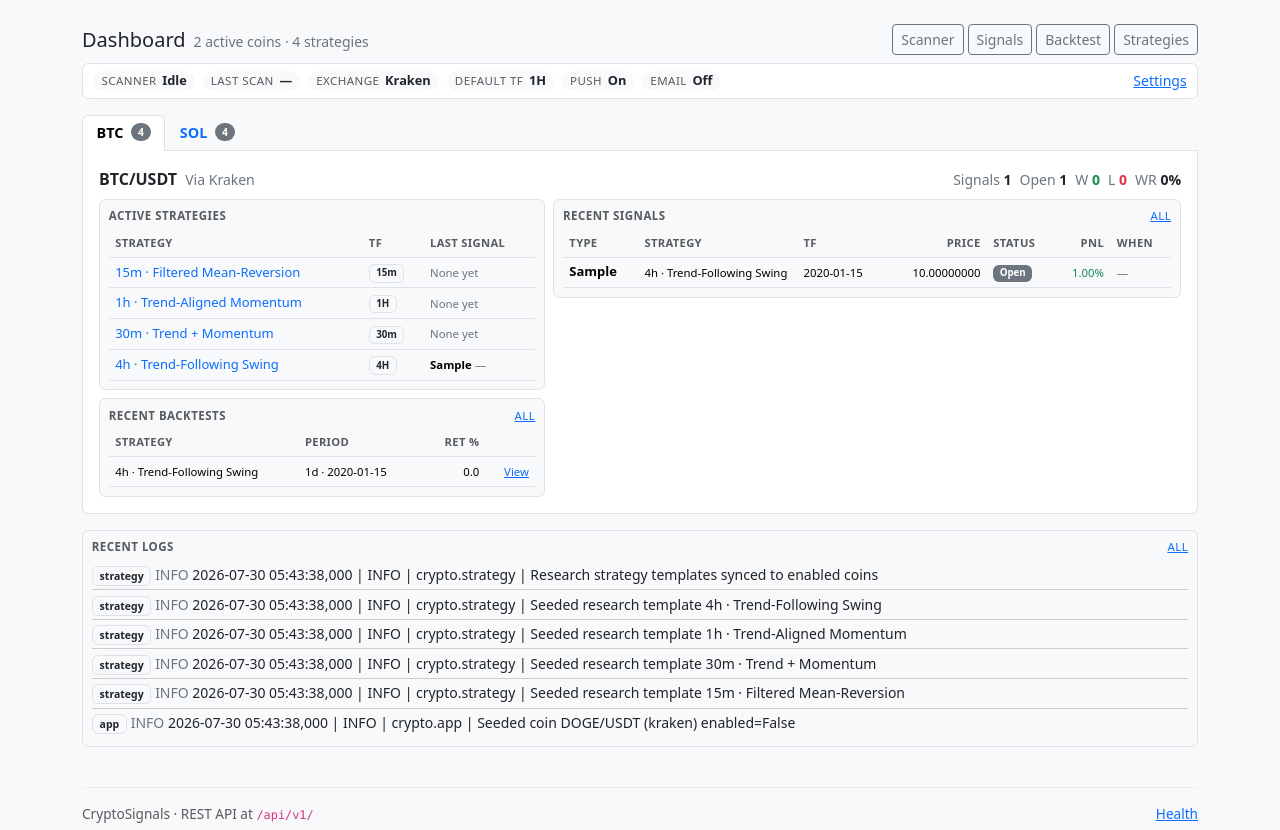
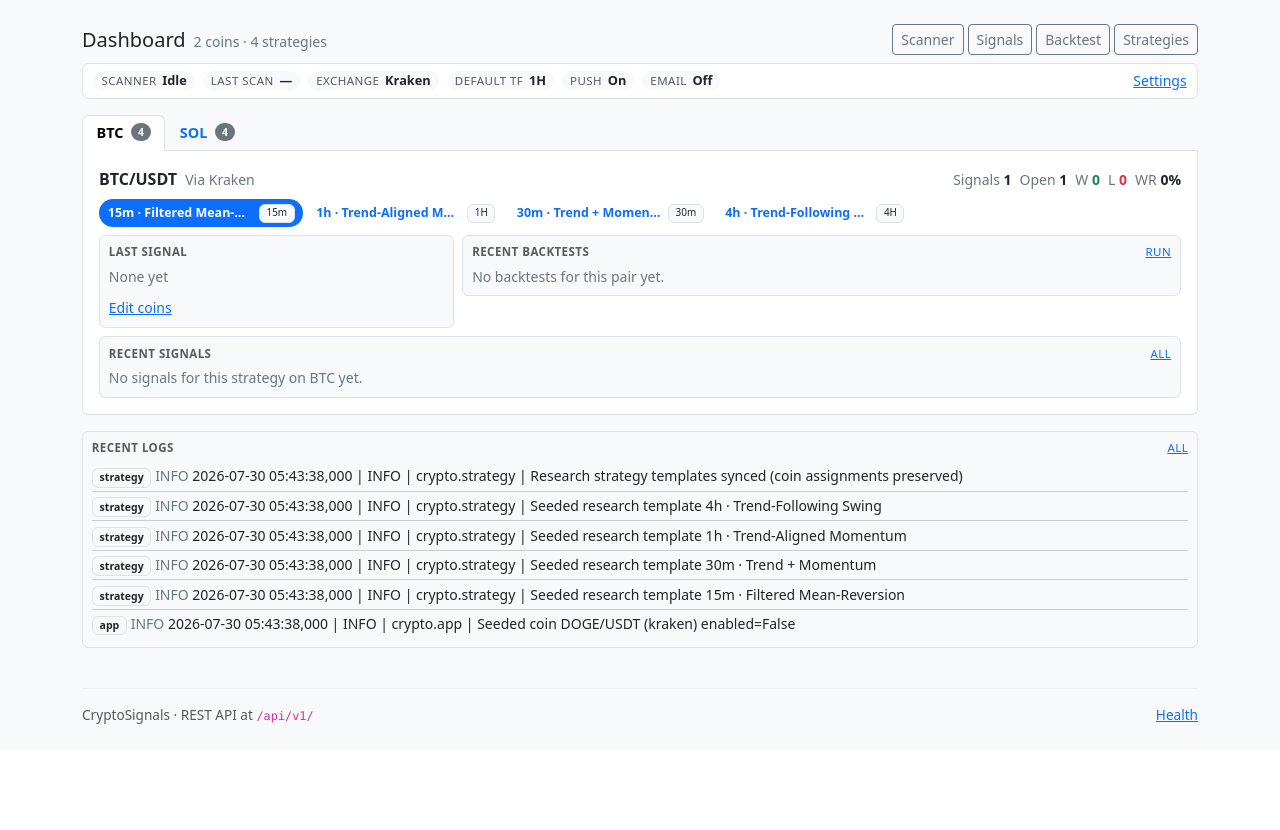
Before and after one commit to pakabbas/CryptoSignals, a Flask app: page / in a window 1280 px wide. Shown: the part 57-887 px from the top of the page. After the commit the page ends 781 px from the top, so only its background shows below. Run offline with Flask 3, Linux system fonts and the light colour scheme; data comes from the database, SQL or seed files in the repository; tables that the repository leaves empty hold one stand-in row (values such as "Sample post"); some libraries are stand-ins or nearby versions.

Commit message:
Add per-strategy coin assignment and refine compact dashboard tabs.
Strategies can assign enabled coins on /strategies/; scanner, backtest, and deploy scripts respect those links. Dashboard uses coin tabs with nested strategy pills and fixes the push-alert test for CI deploy.

Co-authored-by: Cursor <cursoragent@cursor.com>

```diff
--- a/app/routes/dashboard.py
+++ b/app/routes/dashboard.py
@@ -70,10 +70,18 @@ def _build_coin_panels(enabled_coins, strategies_by_coin) -> list[dict[str, Any]
         strategy_rows = []
         for strategy in strategies:
             last = latest_by_strategy.get(strategy.id)
+            strategy_signals = [
+                sig for sig in recent if sig.strategy_id == strategy.id
+            ][:8]
+            strategy_backtests = [
+                bt for bt in backtests if bt.strategy_id == strategy.id
+            ][:3]
             strategy_rows.append(
                 {
                     "strategy": strategy,
                     "last_signal": last,
+                    "signals": strategy_signals,
+                    "backtests": strategy_backtests,
                 }
             )
 
@@ -105,8 +113,13 @@ def index():
 
     strategies_by_coin: dict[int, list] = defaultdict(list)
     for coin in enabled_coins:
-        linked = strategy_service.list_enabled_for_coin(coin.id)
-        strategies_by_coin[coin.id] = linked or list(all_enabled_strategies)
+        strategies_by_coin[coin.id] = strategy_service.list_enabled_for_coin(coin.id)
+
+    active_strategies = [
+        strategy
+        for strategy in all_enabled_strategies
+        if strategy_service.list_enabled_coins_for_strategy(strategy.id)
+    ]
 
     coin_panels = _build_coin_panels(enabled_coins, strategies_by_coin)
     recent_logs = LogEntry.query.order_by(LogEntry.created_at.desc()).limit(6).all()
@@ -123,7 +136,7 @@ def index():
         primary_coin=primary,
         enabled_coins=enabled_coins,
         coin_panels=coin_panels,
-        running_strategies=all_enabled_strategies,
+        running_strategies=active_strategies,
         recent_logs=recent_logs,
         smtp=smtp_row,
         smtp_configured=smtp_configured,
--- a/app/services/backtest_service.py
+++ b/app/services/backtest_service.py
@@ -60,6 +60,11 @@ class BacktestService(BaseService[BacktestResult]):
         strategy = Strategy.query.get_or_404(strategy_id)
         coin = Coin.query.get_or_404(coin_id)
         timeframe = strategy.timeframe
+
+        if not any(c.id == coin_id and c.enabled for c in strategy.coins):
+            raise ValueError(
+                f"{coin.symbol} is not assigned to strategy '{strategy.name}'"
+            )
 
         if download:
             self.downloader.download_and_store(
--- a/app/static/css/app.css
+++ b/app/static/css/app.css
@@ -124,6 +124,27 @@ body {
   vertical-align: text-top;
 }
 
+.dashboard-page .dash-strategy-tabs .nav-link {
+  padding: 0.25rem 0.55rem;
+  font-size: 0.78rem;
+  font-weight: 600;
+  border-radius: 999px;
+}
+
+.dashboard-page .dash-strategy-tabs .dash-strat-name {
+  max-width: 9rem;
+  display: inline-block;
+  overflow: hidden;
+  text-overflow: ellipsis;
+  vertical-align: bottom;
+  white-space: nowrap;
+}
+
+.dashboard-page .dash-strategy-tabs .badge {
+  font-size: 0.62rem;
+  font-weight: 500;
+}
+
 .dashboard-page .dash-tab-content {
   background: var(--bs-body-bg);
 }
--- a/app/templates/dashboard.html
+++ b/app/templates/dashboard.html
@@ -5,7 +5,7 @@
   <div class="dash-top d-flex flex-wrap align-items-center justify-content-between gap-2 mb-2">
     <div class="d-flex flex-wrap align-items-baseline gap-2">
       <h1 class="h5 mb-0">Dashboard</h1>
-      <span class="text-secondary small">{{ enabled_coins|length }} active coin{{ 's' if enabled_coins|length != 1 else '' }} · {{ running_strategies|length }} strateg{{ 'ies' if running_strategies|length != 1 else 'y' }}</span>
+      <span class="text-secondary small">{{ enabled_coins|length }} coin{{ 's' if enabled_coins|length != 1 else '' }} · {{ running_strategies|length }} strateg{{ 'ies' if running_strategies|length != 1 else 'y' }}</span>
     </div>
     <div class="d-flex flex-wrap gap-1">
       <a class="btn btn-sm btn-outline-secondary" href="{{ url_for('scanner.index') }}">Scanner</a>
@@ -70,12 +70,12 @@
     <li class="nav-item" role="presentation">
       <button
         class="nav-link {% if loop.first %}active{% endif %}"
-        id="tab-{{ panel.coin.id }}"
+        id="tab-coin-{{ panel.coin.id }}"
         data-bs-toggle="tab"
-        data-bs-target="#pane-{{ panel.coin.id }}"
+        data-bs-target="#pane-coin-{{ panel.coin.id }}"
         type="button"
         role="tab"
-        aria-controls="pane-{{ panel.coin.id }}"
+        aria-controls="pane-coin-{{ panel.coin.id }}"
         aria-selected="{{ 'true' if loop.first else 'false' }}"
       >
         {{ panel.short }}
@@ -89,9 +89,9 @@
     {% for panel in coin_panels %}
     <div
       class="tab-pane fade {% if loop.first %}show active{% endif %}"
-      id="pane-{{ panel.coin.id }}"
+      id="pane-coin-{{ panel.coin.id }}"
       role="tabpanel"
-      aria-labelledby="tab-{{ panel.coin.id }}"
+      aria-labelledby="tab-coin-{{ panel.coin.id }}"
       tabindex="0"
     >
       <div class="dash-pane-head d-flex flex-wrap align-items-center justify-content-between gap-2 px-3 pt-3 pb-2">
@@ -108,69 +108,77 @@
         </div>
       </div>
 
-      <div class="row g-2 px-3 pb-3">
-        <div class="col-lg-5">
-          <div class="dash-section">
-            <div class="dash-section-title">Active strategies</div>
       {% if panel.strategies %}
-            <div class="table-responsive">
-              <table class="table table-sm table-hover align-middle mb-0 dash-table">
-                <thead>
-                  <tr>
-                    <th>Strategy</th>
-                    <th>TF</th>
-                    <th>Last signal</th>
-                  </tr>
-                </thead>
-                <tbody>
+      <ul class="nav nav-pills dash-strategy-tabs px-3 pb-2 gap-1" role="tablist">
         {% for row in panel.strategies %}
-                  <tr>
-                    <td>
-                      <a class="text-decoration-none" href="{{ url_for('strategies.edit', strategy_id=row.strategy.id) }}">{{ row.strategy.name }}</a>
-                    </td>
-                    <td><span class="badge text-bg-light text-dark border">{{ row.strategy.timeframe }}</span></td>
-                    <td class="small">
+        <li class="nav-item" role="presentation">
+          <button
+            class="nav-link {% if loop.first %}active{% endif %}"
+            id="tab-strat-{{ panel.coin.id }}-{{ row.strategy.id }}"
+            data-bs-toggle="tab"
+            data-bs-target="#pane-strat-{{ panel.coin.id }}-{{ row.strategy.id }}"
+            type="button"
+            role="tab"
+          >
+            <span class="dash-strat-name">{{ row.strategy.name }}</span>
+            <span class="badge text-bg-light text-dark border ms-1">{{ row.strategy.timeframe }}</span>
+          </button>
+        </li>
+        {% endfor %}
+      </ul>
+
+      <div class="tab-content px-3 pb-3">
+        {% for row in panel.strategies %}
+        <div
+          class="tab-pane fade {% if loop.first %}show active{% endif %}"
+          id="pane-strat-{{ panel.coin.id }}-{{ row.strategy.id }}"
+          role="tabpanel"
+        >
+          <div class="row g-2">
+            <div class="col-md-4">
+              <div class="dash-section h-100">
+                <div class="dash-section-title">Last signal</div>
                 {% if row.last_signal %}
                   {% set st = row.last_signal.signal_type %}
-                        <span class="{% if st == 'BUY' %}text-success{% elif st == 'SELL' %}text-danger{% endif %} fw-semibold">{{ st }}</span>
+                  <div class="small">
+                    <span class="fw-semibold {% if st == 'BUY' %}text-success{% elif st == 'SELL' %}text-danger{% endif %}">{{ st }}</span>
+                    @ {{ row.last_signal.price }}
                     <span class="text-secondary" {% if row.last_signal.candle_time %}data-relative-time="{{ row.last_signal.candle_time.isoformat() }}" title="{{ row.last_signal.candle_time }}"{% endif %}>—</span>
-                      {% else %}
-                        <span class="text-secondary">None yet</span>
-                      {% endif %}
-                    </td>
-                  </tr>
-                  {% endfor %}
-                </tbody>
-              </table>
                   </div>
                 {% else %}
-            <p class="small text-secondary mb-0 px-1">No active strategies linked to this coin.</p>
+                  <p class="small text-secondary mb-0">None yet</p>
                 {% endif %}
+                <div class="mt-2">
+                  <a class="small" href="{{ url_for('strategies.edit_coins', strategy_id=row.strategy.id) }}">Edit coins</a>
                 </div>
-
-          <div class="dash-section mt-2">
+              </div>
+            </div>
+            <div class="col-md-8">
+              <div class="dash-section">
                 <div class="dash-section-title d-flex justify-content-between">
                   <span>Recent backtests</span>
-              <a class="fw-normal" href="{{ url_for('backtest.index') }}">All</a>
+                  <a class="fw-normal" href="{{ url_for('backtest.index') }}">Run</a>
                 </div>
-            {% if panel.backtests %}
+                {% if row.backtests %}
                 <div class="table-responsive">
                   <table class="table table-sm align-middle mb-0 dash-table">
                     <thead>
                       <tr>
-                    <th>Strategy</th>
                         <th>Period</th>
+                        <th class="text-end">Trades</th>
                         <th class="text-end">Ret %</th>
+                        <th class="text-end">WR</th>
                         <th></th>
                       </tr>
                     </thead>
                     <tbody>
-                  {% for bt in panel.backtests %}
+                      {% for bt in row.backtests %}
                       {% set m = bt.metrics_json or {} %}
                       <tr>
-                    <td class="small text-truncate" style="max-width: 9rem;" title="{{ bt.strategy.name if bt.strategy else '' }}">{{ bt.strategy.name if bt.strategy else '—' }}</td>
-                    <td class="small">{{ bt.period_days }}d · {{ bt.timeframe }}</td>
-                    <td class="text-end small {% if (m.return_pct or 0) > 0 %}text-success{% elif (m.return_pct or 0) < 0 %}text-danger{% endif %}">{{ '%.1f'|format(m.return_pct or 0) }}</td>
+                        <td>{{ bt.period_days }}d · {{ bt.timeframe }}</td>
+                        <td class="text-end">{{ m.total_trades or 0 }}</td>
+                        <td class="text-end {% if (m.return_pct or 0) > 0 %}text-success{% elif (m.return_pct or 0) < 0 %}text-danger{% endif %}">{{ '%.1f'|format(m.return_pct or 0) }}</td>
+                        <td class="text-end">{{ '%.0f'|format(m.win_rate or 0) }}%</td>
                         <td class="text-end"><a class="small" href="{{ url_for('backtest.show', result_id=bt.id) }}">View</a></td>
                       </tr>
                       {% endfor %}
@@ -178,25 +186,22 @@
                   </table>
                 </div>
                 {% else %}
-            <p class="small text-secondary mb-0 px-1">No backtests for this coin yet.</p>
+                <p class="small text-secondary mb-0">No backtests for this pair yet.</p>
                 {% endif %}
               </div>
             </div>
-
-        <div class="col-lg-7">
+            <div class="col-12">
               <div class="dash-section">
                 <div class="dash-section-title d-flex justify-content-between">
                   <span>Recent signals</span>
                   <a class="fw-normal" href="{{ url_for('signals.index') }}">All</a>
                 </div>
-            {% if panel.signals %}
+                {% if row.signals %}
                 <div class="table-responsive">
                   <table class="table table-sm table-hover align-middle mb-0 dash-table">
                     <thead>
                       <tr>
                         <th>Type</th>
-                    <th>Strategy</th>
-                    <th>TF</th>
                         <th class="text-end">Price</th>
                         <th>Status</th>
                         <th class="text-end">PnL</th>
@@ -204,15 +209,13 @@
                       </tr>
                     </thead>
                     <tbody>
-                  {% for signal in panel.signals %}
+                      {% for signal in row.signals %}
                       {% set status = (signal.status or 'open')|lower %}
                       <tr>
                         <td>
                           <span class="fw-semibold {% if signal.signal_type == 'BUY' %}text-success{% elif signal.signal_type == 'SELL' %}text-danger{% endif %}">{{ signal.signal_type }}</span>
                         </td>
-                    <td class="small text-truncate" style="max-width: 8rem;" title="{{ signal.strategy.name if signal.strategy else '' }}">{{ signal.strategy.name if signal.strategy else '—' }}</td>
-                    <td class="small">{{ signal.timeframe }}</td>
-                    <td class="text-end small">{{ signal.price }}</td>
+                        <td class="text-end">{{ signal.price }}</td>
                         <td>
                           {% if status == 'profit' %}
                           <span class="badge text-bg-success">Profit</span>
@@ -222,7 +225,7 @@
                           <span class="badge text-bg-secondary">Open</span>
                           {% endif %}
                         </td>
-                    <td class="text-end small {% if signal.pnl_pct is not none and signal.pnl_pct|float > 0 %}text-success{% elif signal.pnl_pct is not none and signal.pnl_pct|float < 0 %}text-danger{% endif %}">
+                        <td class="text-end {% if signal.pnl_pct is not none and signal.pnl_pct|float > 0 %}text-success{% elif signal.pnl_pct is not none and signal.pnl_pct|float < 0 %}text-danger{% endif %}">
                           {% if signal.pnl_pct is not none %}{{ '%.2f'|format(signal.pnl_pct) }}%{% else %}—{% endif %}
                         </td>
                         <td class="small text-secondary" {% if signal.candle_time %}data-relative-time="{{ signal.candle_time.isoformat() }}" title="{{ signal.candle_time }}"{% endif %}>—</td>
@@ -232,11 +235,20 @@
                   </table>
                 </div>
                 {% else %}
-            <p class="small text-secondary mb-0 px-1">No signals for {{ panel.short }} yet.</p>
+                <p class="small text-secondary mb-0">No signals for this strategy on {{ panel.short }} yet.</p>
                 {% endif %}
               </div>
             </div>
           </div>
+        </div>
+        {% endfor %}
+      </div>
+      {% else %}
+      <p class="small text-secondary px-3 pb-3 mb-0">
+        No strategies assigned to {{ panel.coin.symbol }}.
+        <a href="{{ url_for('strategies.index') }}">Assign on Strategies</a>.
+      </p>
+      {% endif %}
     </div>
     {% endfor %}
   </div>
--- a/app/templates/strategies/form.html
+++ b/app/templates/strategies/form.html
@@ -44,7 +44,7 @@
             </div>
           {% endfor %}
         </div>
-        <div class="form-text">If none selected, scanner falls back to all enabled coins.</div>
+        <div class="form-text">Only selected coins are scanned and backtested for this strategy.</div>
       </div>
     </div>
   </div>
--- a/db.txt
+++ b/db.txt
@@ -229,7 +229,7 @@ Column       Type  Null  Notes
 strategy_id  INT   NO    PK, FK → strategies.id
 coin_id      INT   NO    PK, FK → coins.id
 
-If a strategy has no rows here, scanner uses all enabled coins (legacy fallback).
+If a strategy has no rows here, it is not scanned or backtested until coins are assigned on /strategies/.
 
 ================================================================================
 RELATIONSHIPS (summary)
```
Also changed, not shown: app/routes/api.py (+24 -0 lines), app/routes/backtest.py (+11 -1 lines), app/routes/strategies.py (+28 -0 lines), app/scanner/scanner_service.py (+17 -22 lines), app/services/scanner_dashboard_service.py (+4 -8 lines), app/services/strategy_service.py (+46 -15 lines), app/templates/backtest/index.html (+49 -3 lines), app/templates/strategies/coins.html (added, +42 -0 lines), app/templates/strategies/index.html (+16 -6 lines), deploy/apply_indicators_reset.py (+8 -6 lines), deploy/reset_baseline_backtests.py (+8 -16 lines), tests/test_app.py (+1 -1 lines), tests/test_strategy_coins.py (added, +87 -0 lines). Lines whose indentation alone changed are shown as unchanged.
